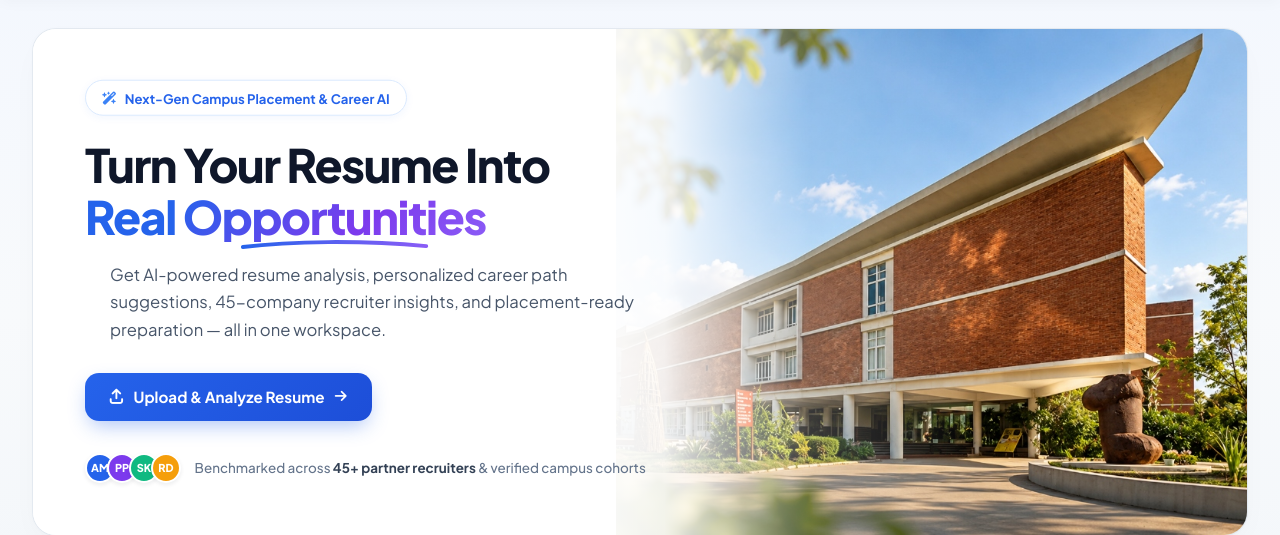
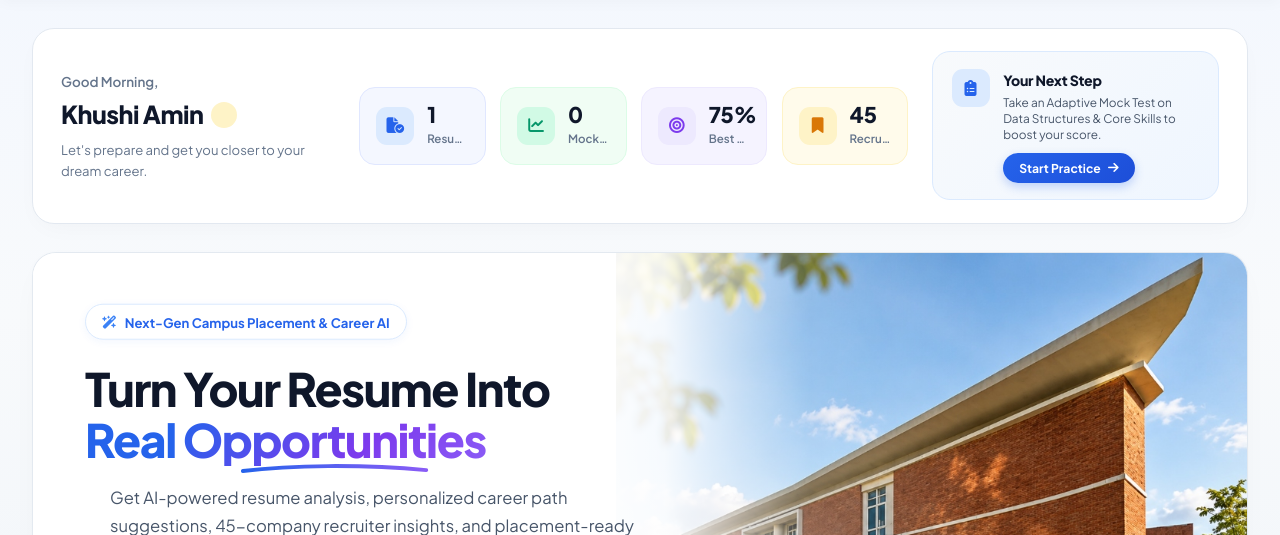
Before and after one commit to pnpstudio2008/CareerPath-AI, a Flask app: page / in a window 1280 px wide. Shown: the part 69-604 px from the top of the page. Run offline with Flask 3, Linux system fonts and the light colour scheme; a user stored in the database is signed in; data comes from the database, SQL or seed files in the repository; some libraries are stand-ins or nearby versions.

Commit message:
feat(ui): place personalized dashboard summary section at top of Home page as hero section

```diff
--- a/static/css/style.css
+++ b/static/css/style.css
@@ -2590,6 +2590,7 @@ p {
     border: 1px solid #E2E8F0;
     box-shadow: 0 8px 26px -8px rgba(15, 23, 42, 0.04);
     align-items: center;
+    margin-bottom: 1.75rem;
 }
 
 .summary-welcome {
--- a/templates/index.html
+++ b/templates/index.html
@@ -138,6 +138,65 @@
         <!-- SECTION 1: HOME & HERO OVERVIEW           -->
         <!-- ========================================== -->
         <section id="section-home" class="app-section active">
+
+            <!-- PERSONALIZED DASHBOARD SUMMARY SECTION (TOP HERO) -->
+            <div class="saas-dashboard-summary">
+                <div class="summary-welcome">
+                    <div>
+                        <span class="summary-greeting-label" id="dynamic-greeting-text">Good Morning,</span>
+                        <h2 class="summary-user-name">
+                            <span>{{ user.name if user else 'Student' }}</span>
+                            <span class="summary-verified-dot" title="Verified Active Session"><i class="fa-solid fa-sparkles"></i></span>
+                        </h2>
+                        <p class="summary-subtext">Let's prepare and get you closer to your dream career.</p>
+                    </div>
+                </div>
+
+                <div class="summary-stats-grid">
+                    <div class="summary-stat-card tint-blue" onclick="navigateTo('analyzer')" style="cursor:pointer;">
+                        <div class="ss-icon blue"><i class="fa-solid fa-file-circle-check"></i></div>
+                        <div class="ss-info">
+                            <div class="ss-num" id="home-stat-resumes">{{ user.resumes_analyzed if user else 1 }}</div>
+                            <div class="ss-label">Resumes Analyzed</div>
+                        </div>
+                    </div>
+
+                    <div class="summary-stat-card tint-green" onclick="navigateTo('prep')" style="cursor:pointer;">
+                        <div class="ss-icon green"><i class="fa-solid fa-chart-line"></i></div>
+                        <div class="ss-info">
+                            <div class="ss-num" id="home-stat-quizzes">{{ user.quizzes_completed if user else 0 }}</div>
+                            <div class="ss-label">Mock Tests Taken</div>
+                        </div>
+                    </div>
+
+                    <div class="summary-stat-card tint-purple" onclick="navigateTo('analyzer')" style="cursor:pointer;">
+                        <div class="ss-icon purple"><i class="fa-solid fa-bullseye"></i></div>
+                        <div class="ss-info">
+                            <div class="ss-num" id="home-stat-ats">{{ user.ats_score if user and user.ats_score > 0 else 82 }}%</div>
+                            <div class="ss-label">Best ATS Score</div>
+                        </div>
+                    </div>
+
+                    <div class="summary-stat-card tint-amber" onclick="navigateTo('analyzer')" style="cursor:pointer;">
+                        <div class="ss-icon orange"><i class="fa-solid fa-bookmark"></i></div>
+                        <div class="ss-info">
+                            <div class="ss-num" id="home-stat-companies">45</div>
+                            <div class="ss-label">Recruiter Profiles</div>
+                        </div>
+                    </div>
+                </div>
+
+                <div class="summary-action-card">
+                    <div class="sac-icon"><i class="fa-solid fa-clipboard-list"></i></div>
+                    <div class="sac-content">
+                        <h4>Your Next Step</h4>
+                        <p>Take an Adaptive Mock Test on Data Structures &amp; Core Skills to boost your score.</p>
+                        <button class="btn-sac-action" onclick="navigateTo('mocktest')">
+                            <span>Start Practice</span> <i class="fa-solid fa-arrow-right"></i>
+                        </button>
+                    </div>
+                </div>
+            </div>
 
             <!-- HERO / WELCOME SECTION -->
             <div class="saas-hero">
```
